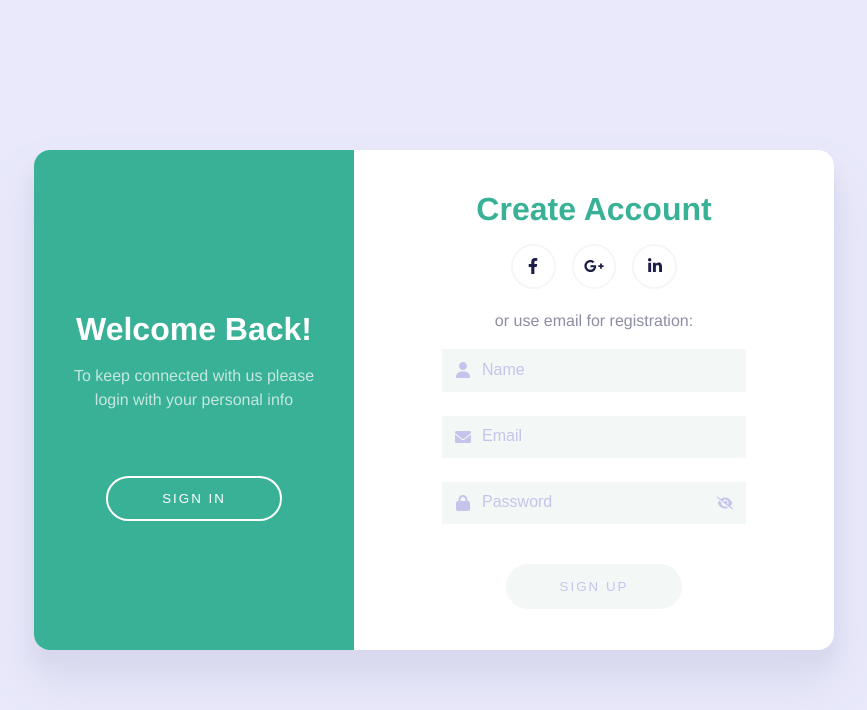
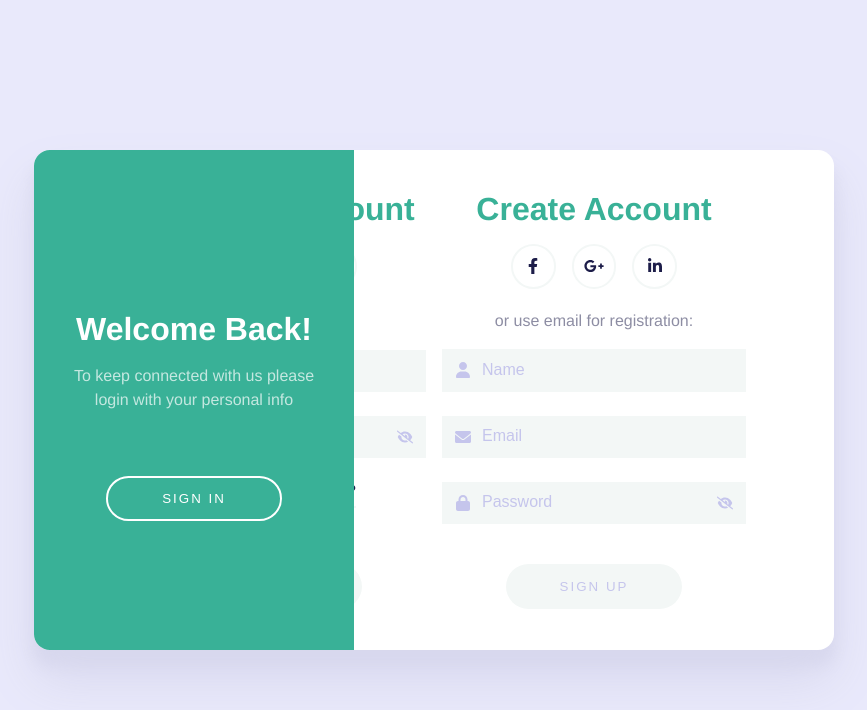
Before and after one commit to jnetc/login-ui-with-vue.js, a Vue app: page / in a window 1280 px wide. Shown: the top 710 px of the page, without its empty margins (206-1073 px from the left). Built offline with nearby package versions, Linux system fonts and the light colour scheme.

Commit message:
added sign-in component

```diff
--- a/src/App.vue
+++ b/src/App.vue
@@ -1,6 +1,7 @@
 <script setup lang="ts">
 import Switcher from '@Components/switcher/Switcher.vue';
 import SignUp from '@Components/sign-up/SignUp.vue';
+import SignIn from '@Components/sign-in/SignIn.vue';
 
 // This starter template is using Vue 3 <script setup> SFCs
 // Check out https://v3.vuejs.org/api/sfc-script-setup.html#sfc-script-setup
@@ -12,6 +13,7 @@ import SignUp from '@Components/sign-up/SignUp.vue';
   <!-- <HelloWorld msg="Hello Vue 3 + TypeScript + Vite" /> -->
   <Switcher />
   <SignUp />
+  <SignIn />
 </template>
 
 <style>
@@ -20,6 +22,7 @@ import SignUp from '@Components/sign-up/SignUp.vue';
 #app {
   width: var(--app-width);
   height: 500px;
+  display: grid;
   position: relative;
   overflow: hidden;
   border-radius: 1rem;
--- a/src/components/button-main/ButtonMain.vue
+++ b/src/components/button-main/ButtonMain.vue
@@ -1,8 +1,8 @@
 <script setup lang="ts">
-const emits = defineEmits(['move-right']);
+const emits = defineEmits(['button-action']);
 defineProps<{ styled: 'fill' | 'border'; isDisable?: boolean }>();
 
-const clickEvent = () => emits('move-right');
+const clickEvent = () => emits('button-action');
 </script>
 
 <template>
--- a/src/components/description/Description.vue
+++ b/src/components/description/Description.vue
@@ -1,9 +1,9 @@
 <script setup lang="ts">
-defineProps<{ text: string; styled: 'white' | 'grey' }>();
+defineProps<{ styled: 'white' | 'grey' }>();
 </script>
 
 <template>
-  <p :class="styled" class="desc">{{ text }}</p>
+  <p :class="styled" class="desc"><slot></slot></p>
 </template>
 
 <style scoped>
--- a/src/components/input/Input.vue
+++ b/src/components/input/Input.vue
@@ -12,6 +12,7 @@ export interface InputProps {
   value: string;
   checkErr?: ValidationType;
   name: 'email' | 'password' | 'name';
+  id: string;
 }
 
 import { ref, computed } from 'vue';
@@ -35,12 +36,12 @@ const isPasswordVisible = computed(() => (show.value ? 'text' : props.type));
 
 <template>
   <div class="custom-input" :class="props.checkErr?.level">
-    <label class="input-icon" :for="props.name">
+    <label class="input-icon" :for="props.id">
       <InputIcon :name="props.name" />
     </label>
     <input
       class="input"
-      :id="props.name"
+      :id="props.id"
       :type="isPasswordVisible"
       :placeholder="props.name"
       :value="value"
--- /dev/null
+++ b/src/components/link-main/LinkMain.vue
@@ -0,0 +1,35 @@
+<script setup lang="ts">
+const emits = defineEmits(['link-action']);
+defineProps<{ link: string }>();
+
+const clickEvent = () => emits('link-action');
+</script>
+
+<template>
+  <a :href="link" class="link-main" @click="clickEvent">
+    <slot></slot>
+  </a>
+</template>
+
+<style scoped>
+.link-main {
+  position: relative;
+  margin-block-end: 3rem;
+  color: var(--text-dark);
+  font-weight: 400;
+  text-decoration: none;
+}
+.link-main::after {
+  content: '';
+  height: 2px;
+  position: absolute;
+  left: 0;
+  right: 0;
+  bottom: -0.5rem;
+  background-color: var(--secondary);
+  transition: all 0.3s ease-in-out;
+}
+.link-main:hover::after {
+  background-color: var(--primary);
+}
+</style>
--- a/src/components/sign-in/SignIn.vue
+++ b/src/components/sign-in/SignIn.vue
@@ -1,5 +1,100 @@
-<script setup lang="ts"></script>
+<script setup lang="ts">
+import Input from '@Components/input/Input.vue';
+import ButtonMain from '@Components/button-main/ButtonMain.vue';
+import Title from '@Components/title/Title.vue';
+import Description from '@Components/description/Description.vue';
+import ButtonSocial from '@Components/button-social/ButtonSocial.vue';
 
-<template></template>
+import { useValidationEmail } from '@Hooks/useValidationEmail';
+import { useValidationPassword } from '@Hooks/useValidationPassword';
 
-<style></style>
+import { ValidationType } from '@Hooks/useValidationPassword';
+
+import { computed, reactive, ref } from 'vue';
+import LinkMain from '@Components/link-main/LinkMain.vue';
+
+const isEmailValid = ref<ValidationType>(null);
+const isPasswordValid = ref<ValidationType>(null);
+const formData = reactive({ email: '', password: '' });
+
+const getEmail = (value: string) => {
+  isEmailValid.value = useValidationEmail(value);
+  formData.email = value;
+};
+const getPassword = (value: string) => {
+  isPasswordValid.value = useValidationPassword(value);
+  formData.password = value;
+};
+
+const isFormDataDone = computed(() => {
+  return (
+    isEmailValid.value?.level === 'green' &&
+    isPasswordValid.value?.level === 'green'
+  );
+});
+
+const sendData = () => {
+  if (!isFormDataDone.value) return;
+
+  const user = {
+    email: formData.email,
+    password: formData.password,
+  };
+  console.log(user, isPasswordValid);
+  formData.email = '';
+  formData.password = '';
+  isEmailValid.value = null;
+  isPasswordValid.value = null;
+};
+</script>
+
+<template>
+  <section class="sign-in">
+    <Title styled="green">Sign in to Account</Title>
+    <ButtonSocial />
+    <Description styled="grey">or use email account:</Description>
+    <form class="form" @submit.prevent="sendData">
+      <Input
+        id="sign-in-email"
+        type="email"
+        name="email"
+        :value="formData.email"
+        :checkErr="isEmailValid"
+        @get-value="getEmail"
+      />
+      <Input
+        id="sign-in-password"
+        type="password"
+        name="password"
+        :value="formData.password"
+        :checkErr="isPasswordValid"
+        @get-value="getPassword"
+      />
+      <LinkMain @link-action="" link="#">Forgot your password?</LinkMain>
+      <ButtonMain styled="fill" :isDisable="!isFormDataDone"
+        >sign in</ButtonMain
+      >
+    </form>
+  </section>
+</template>
+
+<style scoped>
+.sign-in {
+  width: 480px;
+  height: 100%;
+  display: flex;
+  justify-content: center;
+  align-items: center;
+  flex-direction: column;
+  margin-right: auto;
+
+  grid-column: 1;
+  grid-row: 1;
+}
+.form {
+  display: flex;
+  justify-content: center;
+  align-items: center;
+  flex-direction: column;
+}
+</style>
--- a/src/components/sign-up/SignUp.vue
+++ b/src/components/sign-up/SignUp.vue
@@ -59,17 +59,19 @@ const sendData = () => {
 
 <template>
   <section class="sign-up">
-    <Title name="create account" styled="green" />
+    <Title styled="green">Create Account</Title>
     <ButtonSocial />
-    <Description text="or use email for registration:" styled="grey" />
+    <Description styled="grey">or use email for registration:</Description>
     <form class="form" @submit.prevent="sendData">
       <Input
+        id="sign-up-name"
         name="name"
         :value="formData.name"
         :checkErr="isNameValid"
         @get-value="getName"
       />
       <Input
+        id="sign-up-email"
         type="email"
         name="email"
         :value="formData.email"
@@ -77,6 +79,7 @@ const sendData = () => {
         @get-value="getEmail"
       />
       <Input
+        id="sign-up-password"
         type="password"
         name="password"
         :value="formData.password"
@@ -99,6 +102,9 @@ const sendData = () => {
   align-items: center;
   flex-direction: column;
   margin-left: auto;
+
+  grid-column: 1;
+  grid-row: 1;
 }
 .form {
   display: flex;
--- a/src/components/switcher/ButtonTrack.vue
+++ b/src/components/switcher/ButtonTrack.vue
@@ -1,13 +1,13 @@
 <script setup lang="ts">
 import { ref } from 'vue';
 
-const emits = defineEmits(['move-right']);
+const emits = defineEmits(['button-action']);
 defineProps<{ isMovedRight: boolean }>();
 
 const moveAndResize = ref(false);
 
-const click = () => {
-  emits('move-right');
+const buttonSwitcherHandler = () => {
+  emits('button-action');
   moveAndResize.value = !moveAndResize.value;
   setTimeout(() => {
     moveAndResize.value = !moveAndResize.value;
@@ -20,7 +20,7 @@ const click = () => {
     <button
       class="btn border"
       :class="{ 'resize-button': moveAndResize }"
-      @click="click"
+      @click="buttonSwitcherHandler"
     >
       <Transition name="txt-animate">
         <p class="txt-btn" v-if="isMovedRight">sign up</p>
--- a/src/components/switcher/Content.vue
+++ b/src/components/switcher/Content.vue
@@ -7,8 +7,8 @@ defineProps<{ title: string; description: string }>();
 
 <template>
   <div class="content">
-    <Title :name="title" styled="white" />
-    <Description :text="description" styled="white" />
+    <Title styled="white">{{ title }}</Title>
+    <Description styled="white">{{ description }}</Description>
   </div>
 </template>
 
--- a/src/components/switcher/Switcher.vue
+++ b/src/components/switcher/Switcher.vue
@@ -25,18 +25,18 @@ const moveSwitcherHandler = () => {
   >
     <div class="container" :class="{ 'move-container-left': isMovedRight }">
       <Content
-        title="welcome back!"
+        title="Welcome Back!"
         description="To keep connected with us please login with your personal info"
         :class="[isMovedRight && 'left-content']"
       />
       <Content
-        title="hello, friend!"
+        title="Hello, Friend!"
         description="Enter your personal details and start journey with us"
         :class="[!isMovedRight && 'right-content']"
       />
       <ButtonTrack
         :isMovedRight="isMovedRight"
-        @move-right="moveSwitcherHandler"
+        @button-action="moveSwitcherHandler"
       />
     </div>
   </section>
--- a/src/components/title/Title.vue
+++ b/src/components/title/Title.vue
@@ -1,15 +1,15 @@
 <script setup lang="ts">
-defineProps<{ name: string; styled: 'white' | 'green' }>();
+defineProps<{ styled: 'white' | 'green' }>();
 </script>
 
 <template>
-  <h1 :class="styled" class="title">{{ name }}</h1>
+  <h1 :class="styled" class="title"><slot></slot></h1>
 </template>
 
 <style scoped>
 .title {
   font-size: 2em;
-  text-transform: capitalize;
+  /* text-transform: capitalize; */
 }
 .white {
   color: var(--main);
```
